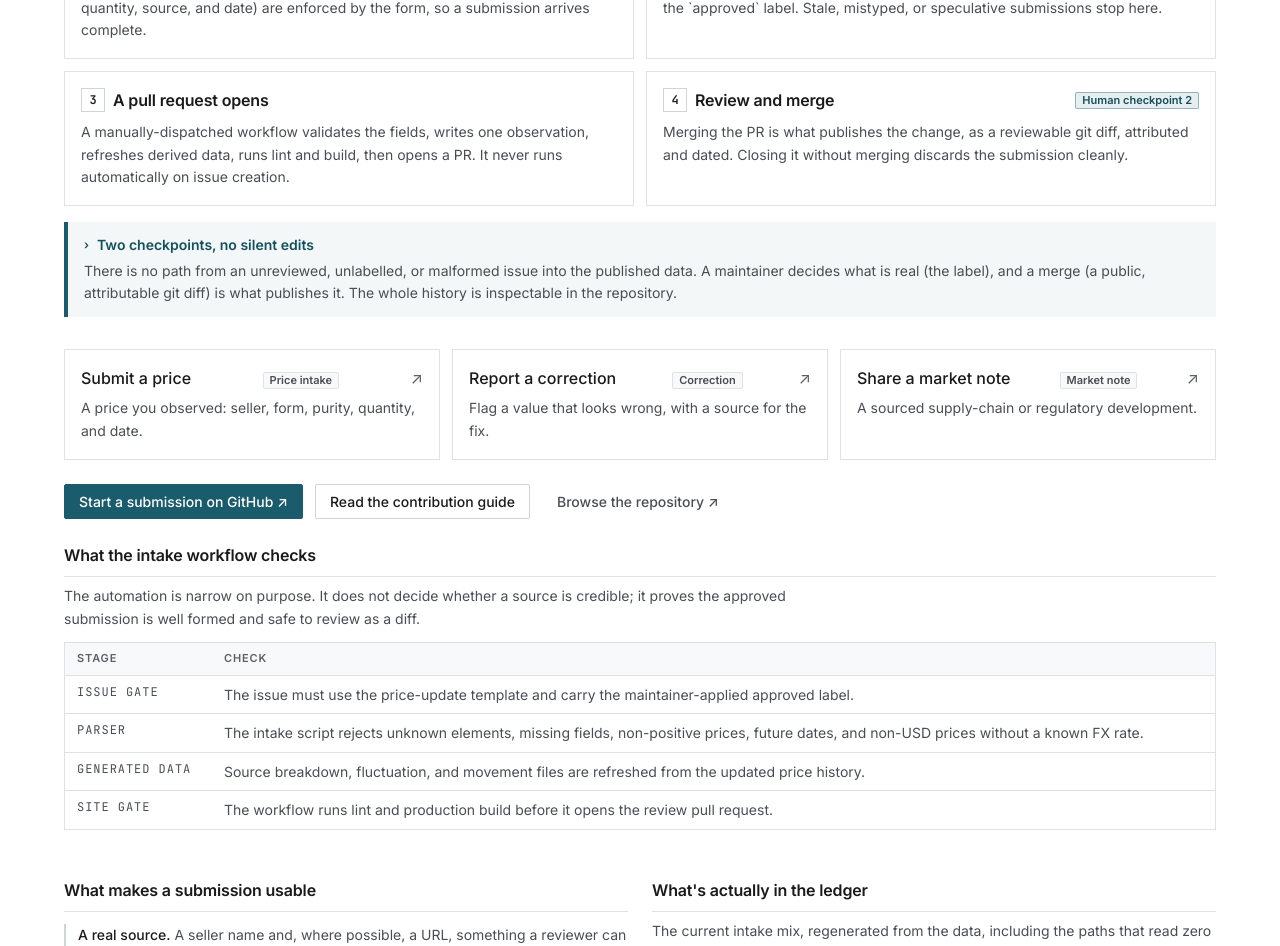
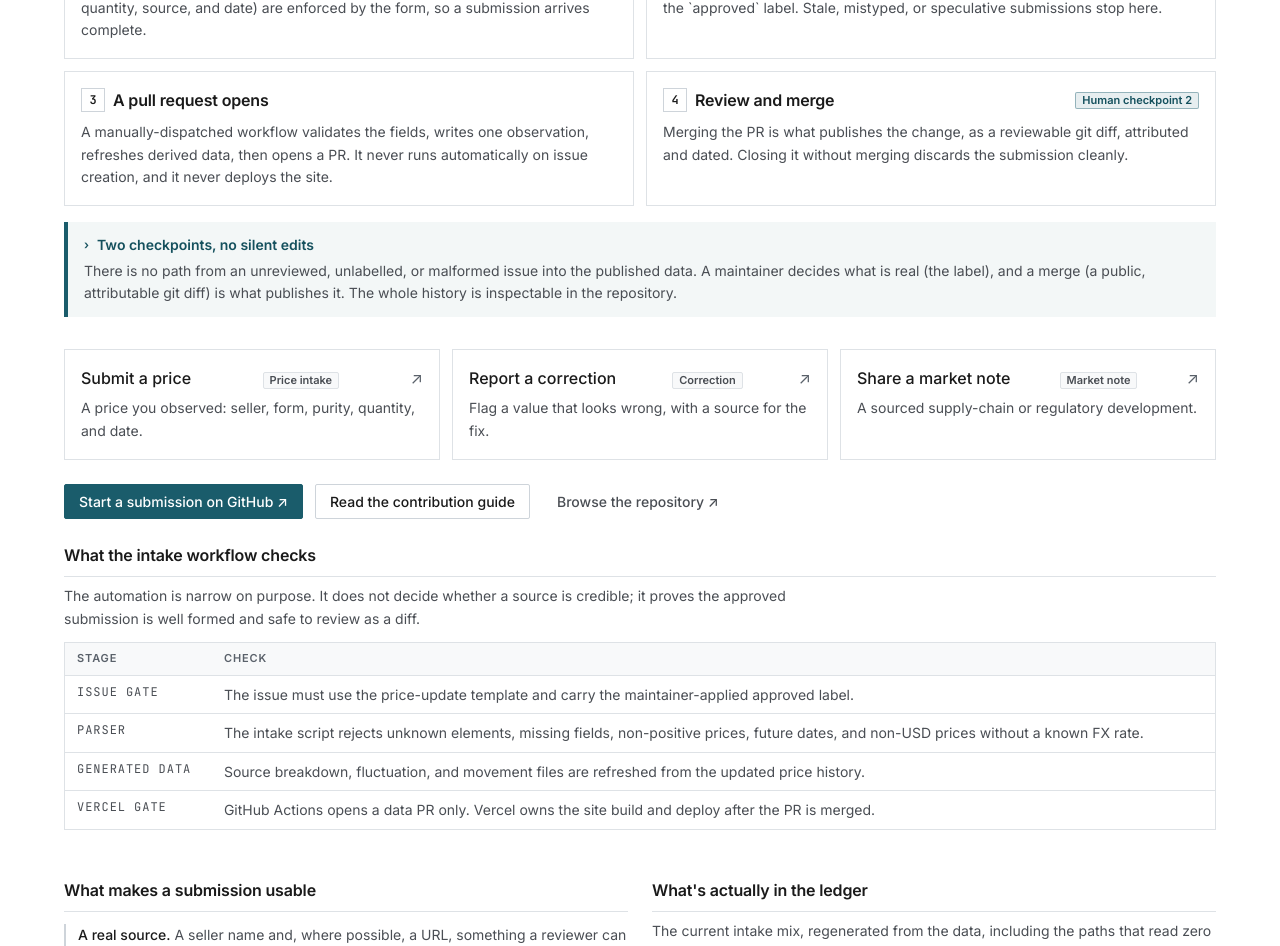
Before and after one commit to mironovb/lanthanides.io, a Next.js app: page /contribute in a window 1280 px wide. Shown: the part 580-1526 px from the top of the page. Built offline with nearby package versions, Linux system fonts and the light colour scheme.

Commit message:
Make Vercel the sole deploy path

```diff
--- a/app/contribute/page.tsx
+++ b/app/contribute/page.tsx
@@ -42,8 +42,8 @@ const PIPELINE_CHECKS = [
     check: 'Source breakdown, fluctuation, and movement files are refreshed from the updated price history.',
   },
   {
-    stage: 'Site gate',
-    check: 'The workflow runs lint and production build before it opens the review pull request.',
+    stage: 'Vercel gate',
+    check: 'GitHub Actions opens a data PR only. Vercel owns the site build and deploy after the PR is merged.',
   },
 ] as const;
 
--- a/components/trust/ContributePanel.tsx
+++ b/components/trust/ContributePanel.tsx
@@ -53,7 +53,7 @@ const STEPS: {
   },
   {
     title: 'A pull request opens',
-    body: 'A manually-dispatched workflow validates the fields, writes one observation, refreshes derived data, runs lint and build, then opens a PR. It never runs automatically on issue creation.',
+    body: 'A manually-dispatched workflow validates the fields, writes one observation, refreshes derived data, then opens a PR. It never runs automatically on issue creation, and it never deploys the site.',
   },
   {
     title: 'Review and merge',
```
Also changed, not shown: 3 other files (tests, documents, lock files or other folders).
